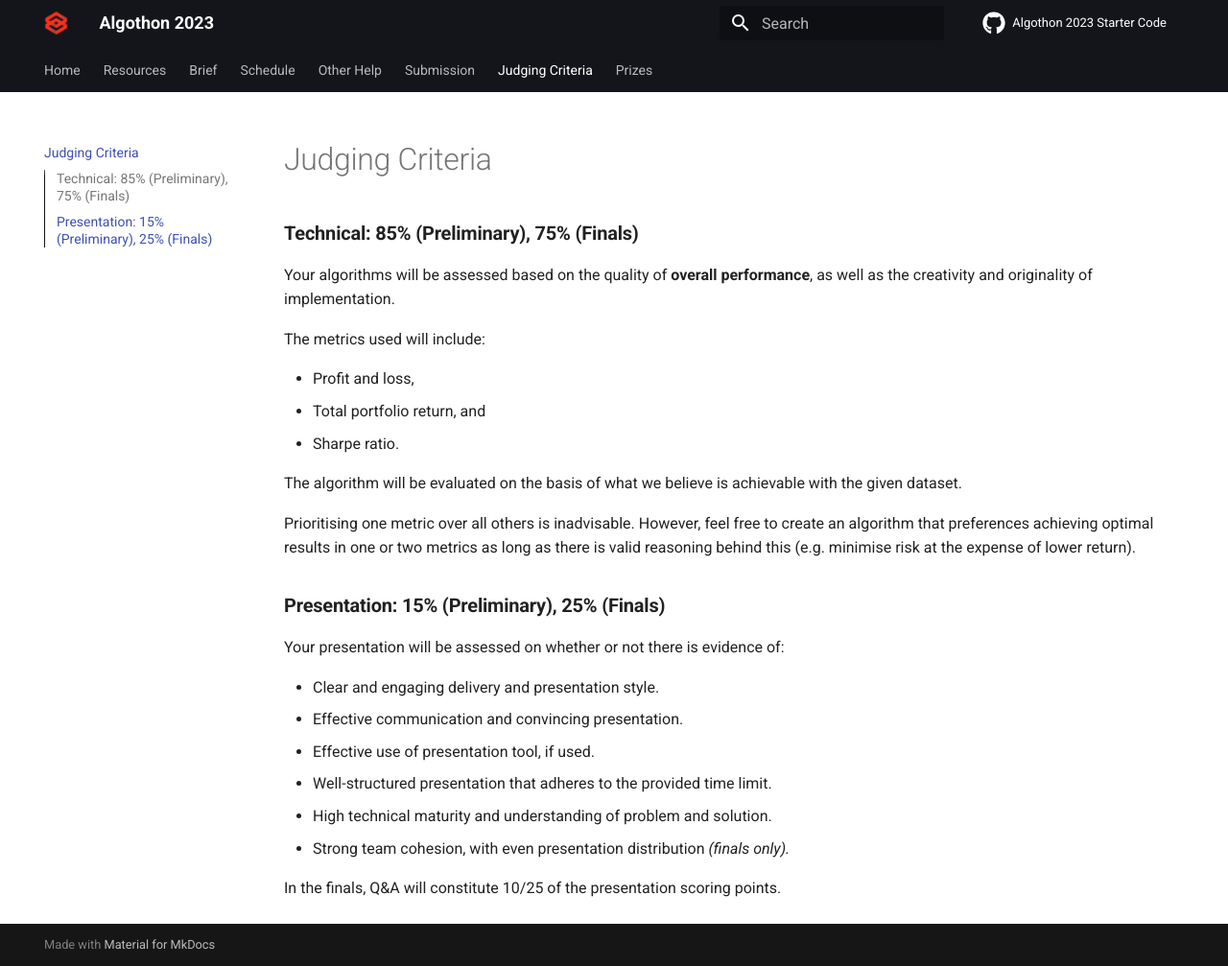
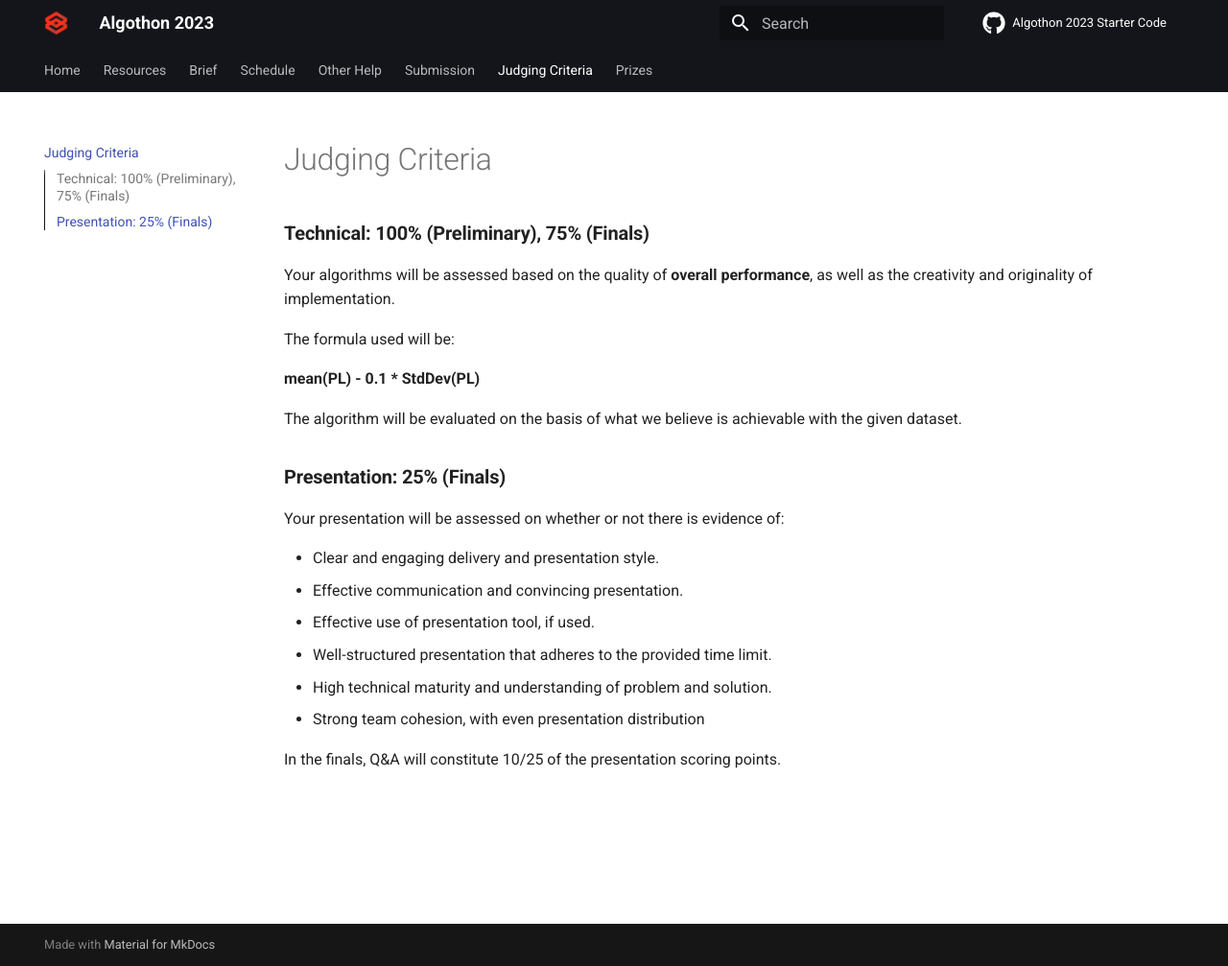
Before and after one commit to loh-0/Algothon25-wiki, an MkDocs documentation site: the page built from docs/6criteria.md, in a window 1280 px wide and 1007 px high. Shown: the whole window at 96% size. Built offline with MkDocs 1.6.1 and Material for MkDocs 9.7.7, drawn with Linux system fonts in a browser that asks for light colours; comment, search, counter and statistics services are not loaded.

Commit message:
Rule changes/criteria changes

```diff
--- a/docs/2guidelines.md
+++ b/docs/2guidelines.md
@@ -37,25 +37,27 @@ Develop a trading strategy algorithm to perform optimally given certain metrics.
 Implement a function _getMyPosition()_ which
 
 - Takes as input a NumPy array of the shape _nInst_ x _nt_.
-  - nInst = 100 is the number of instruments.
+  - nInst = 50 is the number of instruments.
   - nt is the number of days for which the prices have been provided.
 - Returns a vector of desired positions.
-  - i.e. This function returns a NumPy vector of integers. This integer denotes your daily position per instrument in the universe. With 100 instruments, we can expect this function to return 100 integers each time it is called.
+  - i.e. This function returns a NumPy vector of integers. This integer denotes your daily position per instrument in the universe. With 50 instruments, we can expect this function to return 50 integers each time it is called.
 
 ## Data
 
-All required data has been generated by us, and is available here _Work in progress_. We'd highly recommend cloning this repo to use a base for your algorithm development, and to make it easier for submission.
+All required data has been generated by us, and is available in the Github repo in the top right corner of this page. We'd highly recommend cloning this repo to use a base for your algorithm development, and to make it easier for submission.
 
-- Our simulated trading universe consists of several years of daily price data, spanning 100 instruments.
-- The instruments are numbered from 0 to 99, and days go chronologically from 0 onwards such that p[inst, t] indicates the price of the instrument _inst_ on day _t_.
+- Our simulated trading universe consists of several years of daily price data, spanning 50 instruments.
+- The instruments are numbered from 0 to 49, and days go chronologically from 0 onwards such that p[inst, t] indicates the price of the instrument _inst_ on day _t_.
 - The price data file contains a NumPy array of the shape _nInst x nt._
   - _nInst_ = number of instruments, _nt_ = number of days.
 
-In the preliminary round, teams will be provided the first 250 days of price data to be used as training data*.* This can be found in _prices250.txt._
+In the preliminary round, teams will be provided the first 250 days of price data to be used as training data*.* This can be found in _prices.txt._
 
-- Preliminary round algorithms will be assessed on data from days 251 - 500.
+- There will be an interim leaderboard update. This round is optional and failure will not result in elimination from the competition. This update will assess your algorithm on days 250 - 499.
+- Teams will then receive price data and results from the leaderboard evaluation.
+- Preliminary round algorithms will be assessed on data from days 500 - 749.
 - Successful teams will then receive price data and results from preliminary evaluation.
-- Final round algorithms will be assessed on remaining future price data.
+- Final round algorithms will be assessed on data from days 750 - 999.
 
 ## The Algorithm
 
@@ -92,14 +94,19 @@ We will attempt to import and run through all non-standard packages if declared.
 
 The program we will use to evaluate your algorithm is provided in _eval.py_
 
-Metrics used to quantitatively assess your submission will include:
+The formula used will be:
 
-- PL (daily and mean),
-- Return (net PL / _dollarVolumeTraded_),
-- Sharpe Ratio, and
-- Trading volume.
+**mean(PL) - 0.1 * StdDev(PL)**
 
-Your algorithms will be assessed against _unseen, future_ price data of the same 100 instruments within the provided simulated trading universe.
+[//]: # (- PL &#40;daily and mean&#41;,)
+
+[//]: # (- Return &#40;net PL / _dollarVolumeTraded_&#41;,)
+
+[//]: # (- Sharpe Ratio, and)
+
+[//]: # (- Trading volume.)
+
+Your algorithms will be assessed against _unseen, future_ price data of the same 50 instruments within the provided simulated trading universe.
 
 We expect algorithms to have a maximum runtime of ~10min.
 
--- a/docs/6criteria.md
+++ b/docs/6criteria.md
@@ -1,20 +1,18 @@
 # Judging Criteria
 
-### **Technical: 85% (Preliminary), 75% (Finals)**
+### **Technical: 100% (Preliminary), 75% (Finals)**
 
 Your algorithms will be assessed based on the quality of **overall performance**, as well as the creativity and originality of implementation.
 
-The metrics used will include:
+The formula used will be:
 
-- Profit and loss,
-- Total portfolio return, and
-- Sharpe ratio.
+**mean(PL) - 0.1 * StdDev(PL)**
 
 The algorithm will be evaluated on the basis of what we believe is achievable with the given dataset.
 
-Prioritising one metric over all others is inadvisable. However, feel free to create an algorithm that preferences achieving optimal results in one or two metrics as long as there is valid reasoning behind this (e.g. minimise risk at the expense of lower return).
+[//]: # (Prioritising one metric over all others is inadvisable. However, feel free to create an algorithm that preferences achieving optimal results in one or two metrics as long as there is valid reasoning behind this &#40;e.g. minimise risk at the expense of lower return&#41;.)
 
-### **Presentation: 15% (Preliminary), 25% (Finals)**
+### **Presentation: 25% (Finals)**
 
 Your presentation will be assessed on whether or not there is evidence of:
 
@@ -23,6 +21,6 @@ Your presentation will be assessed on whether or not there is evidence of:
 - Effective use of presentation tool, if used.
 - Well-structured presentation that adheres to the provided time limit.
 - High technical maturity and understanding of problem and solution.
-- Strong team cohesion, with even presentation distribution _(finals only)._
+- Strong team cohesion, with even presentation distribution
 
 In the finals, Q&A will constitute 10/25 of the presentation scoring points.
```
Also changed, not shown: other parts of docs/2guidelines.md (+2 -2 lines).
